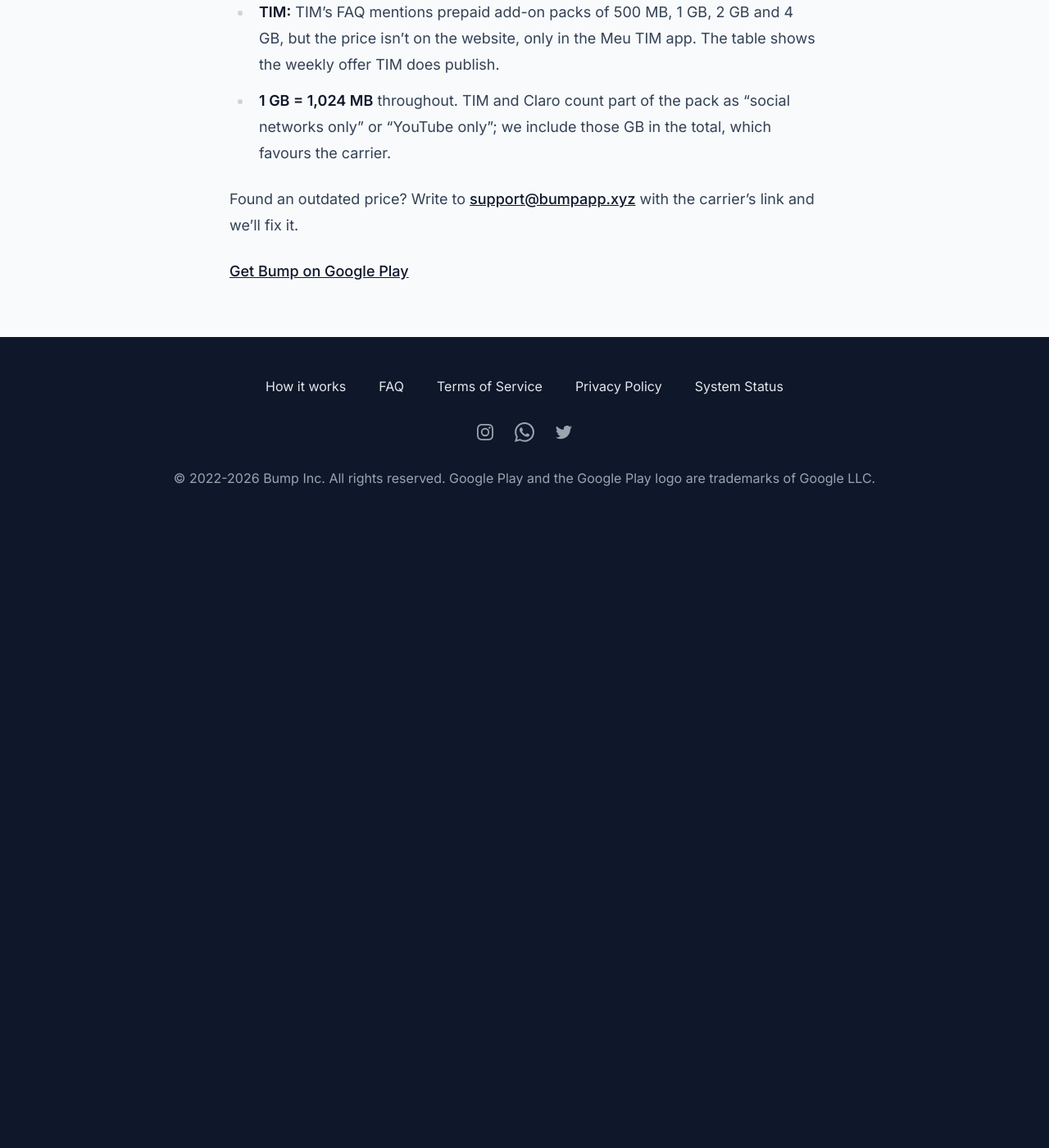
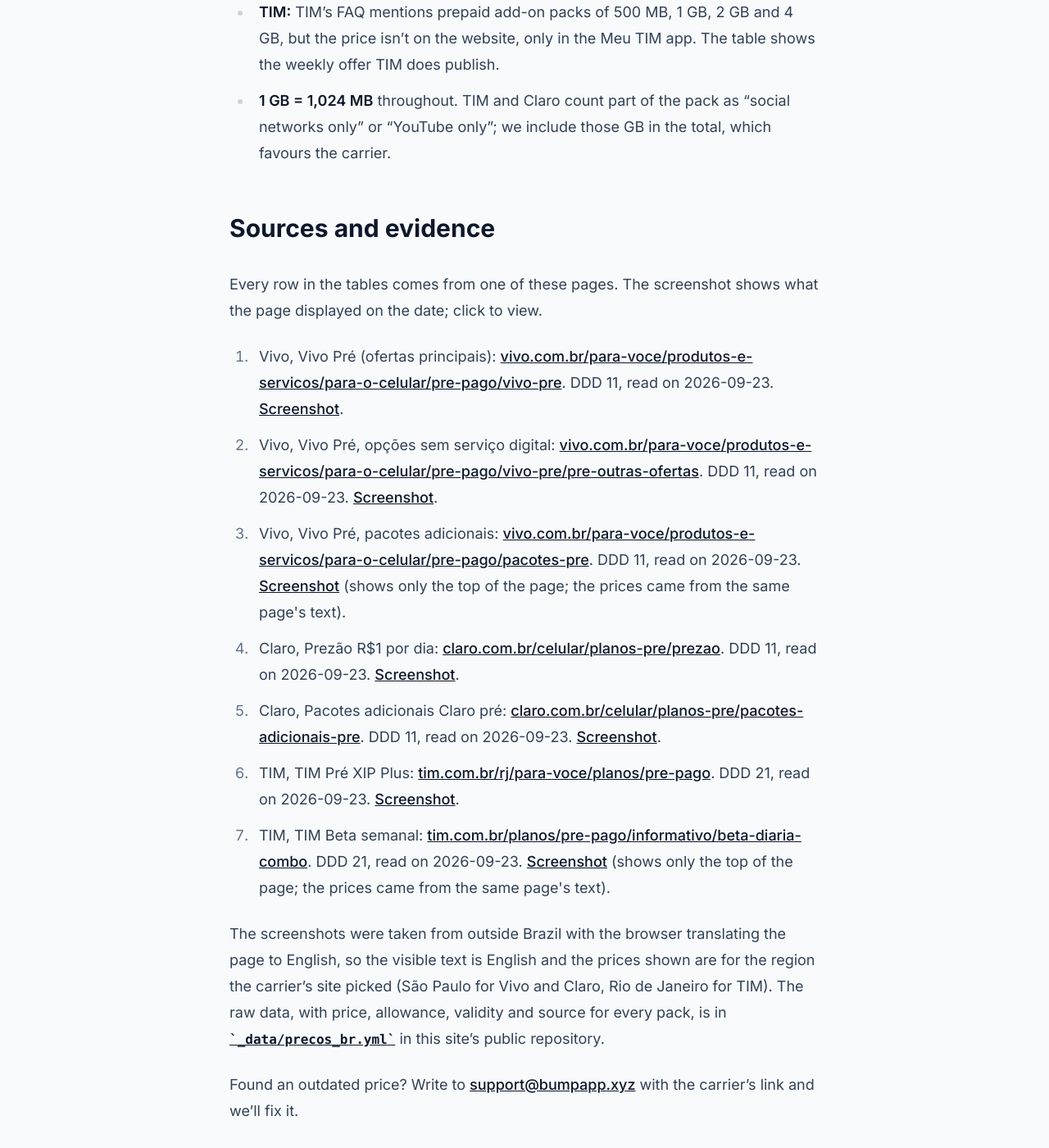
Before and after one commit to BumpApp/bumpapp.github.io, a Jekyll site: the page built from prices/brazil/index.md, in a window 1280 px wide and 1400 px high, scrolled down 4023 px. Shown: the whole window at 82% size. Built offline with Jekyll 4.4.1, drawn with Linux system fonts in a browser that asks for light colours; before the commit the page ends 4666 px from its top, so only the background shows below that.

Commit message:
Precos: sources and evidence section with screenshots
Moves the screenshots to assets/precos-br/ so they are served, lists
each carrier page in _data/precos_br.yml (URL, DDD, screenshot), and
renders a numbered sources list on both pages with the check date and
a link to each screenshot and to the raw data file.

Co-Authored-By: Claude Fable 5.1 <noreply@anthropic.com>

```diff
--- a/_data/precos_br.yml
+++ b/_data/precos_br.yml
@@ -1,8 +1,47 @@
 # Carrier prepaid prices for /pt/precos/. One row per pack.
 # size: large = the pack you buy to cover the month; small = add-on, daily or pay-per-use.
 # R$/GB is computed in the page (price * 1024 / mb). Prices vary by DDD; ddd says which one was checked.
-# Evidence screenshots: brand/precos-br/. Keep `checked` current when a price changes.
+# Evidence screenshots: assets/precos-br/. Keep `checked` current when a price changes.
 checked: 2026-09-23
+# One entry per carrier page read. `shot` is the screenshot in assets/precos-br/ (see the README there).
+sources:
+  - carrier: Vivo
+    page: Vivo Pré (ofertas principais)
+    url: https://vivo.com.br/para-voce/produtos-e-servicos/para-o-celular/pre-pago/vivo-pre
+    ddd: 11
+    shot: 2026-09-23-vivo-pre-sp.jpg
+  - carrier: Vivo
+    page: Vivo Pré, opções sem serviço digital
+    url: https://vivo.com.br/para-voce/produtos-e-servicos/para-o-celular/pre-pago/vivo-pre/pre-outras-ofertas
+    ddd: 11
+    shot: 2026-09-23-vivo-outras-ofertas-sp.jpg
+  - carrier: Vivo
+    page: Vivo Pré, pacotes adicionais
+    url: https://vivo.com.br/para-voce/produtos-e-servicos/para-o-celular/pre-pago/pacotes-pre
+    ddd: 11
+    shot: 2026-09-23-vivo-pacotes-pre-sp-header-only.jpg
+    partial: true
+  - carrier: Claro
+    page: Prezão R$1 por dia
+    url: https://www.claro.com.br/celular/planos-pre/prezao
+    ddd: 11
+    shot: 2026-09-23-claro-prezao-sp.jpg
+  - carrier: Claro
+    page: Pacotes adicionais Claro pré
+    url: https://www.claro.com.br/celular/planos-pre/pacotes-adicionais-pre
+    ddd: 11
+    shot: 2026-09-23-claro-pacotes-adicionais-sp.jpg
+  - carrier: TIM
+    page: TIM Pré XIP Plus
+    url: https://www.tim.com.br/rj/para-voce/planos/pre-pago
+    ddd: 21
+    shot: 2026-09-23-tim-pre-xip-rj.jpg
+  - carrier: TIM
+    page: TIM Beta semanal
+    url: https://www.tim.com.br/planos/pre-pago/informativo/beta-diaria-combo
+    ddd: 21
+    shot: 2026-09-23-tim-beta-diaria-header-only.jpg
+    partial: true
 bump:
   credits_per_brl: 125
   credits_per_mb: 1          # default and maximum a sharer can charge
--- a/prices/brazil/index.md
+++ b/prices/brazil/index.md
@@ -74,6 +74,18 @@ The **data allowance** has no such protection. The gigabytes in a pack last for
 - **TIM:** TIM's FAQ mentions prepaid add-on packs of 500 MB, 1 GB, 2 GB and 4 GB, but the price isn't on the website, only in the Meu TIM app. The table shows the weekly offer TIM does publish.
 - **1 GB = 1,024 MB** throughout. TIM and Claro count part of the pack as "social networks only" or "YouTube only"; we include those GB in the total, which favours the carrier.
 
+## Sources and evidence
+
+Every row in the tables comes from one of these pages. The screenshot shows what the page displayed on the date; click to view.
+
+<ol>
+{%- for src in d.sources %}
+<li>{{ src.carrier }}, {{ src.page }}: <a href="{{ src.url }}" rel="nofollow">{{ src.url | remove: "https://" | remove: "www." }}</a>. DDD {{ src.ddd }}, read on {{ d.checked | date: "%Y-%m-%d" }}. <a href="/assets/precos-br/{{ src.shot }}">Screenshot</a>{% if src.partial %} (shows only the top of the page; the prices came from the same page's text){% endif %}.</li>
+{%- endfor %}
+</ol>
+
+The screenshots were taken from outside Brazil with the browser translating the page to English, so the visible text is English and the prices shown are for the region the carrier's site picked (São Paulo for Vivo and Claro, Rio de Janeiro for TIM). The raw data, with price, allowance, validity and source for every pack, is in [`_data/precos_br.yml`](https://github.com/BumpApp/bumpapp.github.io/blob/main/_data/precos_br.yml) in this site's public repository.
+
 Found an outdated price? Write to [support@bumpapp.xyz](mailto:support@bumpapp.xyz) with the carrier's link and we'll fix it.
 
 [Get Bump on Google Play](https://play.google.com/store/apps/details?id=xyz.bumpapp.prod)
--- a/pt/precos/index.md
+++ b/pt/precos/index.md
@@ -74,6 +74,18 @@ A **franquia de dados** não tem a mesma proteção. Os gigabytes do pacote vale
 - **TIM:** as perguntas frequentes da TIM citam pacotes adicionais pré de 500 MB, 1 GB, 2 GB e 4 GB, mas o preço não aparece no site, só no app Meu TIM. A tabela traz a oferta semanal que a TIM publica.
 - **1 GB = 1.024 MB** em todas as contas. A TIM e a Claro contam parte do pacote como "exclusivo para redes sociais" ou "para YouTube"; incluímos esses GB no total, o que favorece a operadora.
 
+## Fontes e evidências
+
+Cada linha das tabelas vem de uma destas páginas. A captura de tela mostra o que a página exibia na data; clique para ver.
+
+<ol>
+{%- for src in d.sources %}
+<li>{{ src.carrier }}, {{ src.page }}: <a href="{{ src.url }}" rel="nofollow">{{ src.url | remove: "https://" | remove: "www." }}</a>. DDD {{ src.ddd }}, lida em {{ d.checked | date: "%d/%m/%Y" }}. <a href="/assets/precos-br/{{ src.shot }}">Captura</a>{% if src.partial %} (mostra só o topo da página; os preços vieram do texto da mesma página){% endif %}.</li>
+{%- endfor %}
+</ol>
+
+As capturas foram feitas de fora do Brasil, com o navegador traduzindo a página para inglês, então o texto visível está em inglês e os preços exibidos são os da região que o site da operadora escolheu (São Paulo para Vivo e Claro, Rio de Janeiro para TIM). Os dados brutos, com preço, franquia, validade e fonte de cada pacote, estão em [`_data/precos_br.yml`](https://github.com/BumpApp/bumpapp.github.io/blob/main/_data/precos_br.yml) no repositório público deste site.
+
 Achou um preço desatualizado? Escreva para [support@bumpapp.xyz](mailto:support@bumpapp.xyz) com o link da operadora e corrigimos.
 
 [Baixe o Bump na Google Play](https://play.google.com/store/apps/details?id=xyz.bumpapp.prod)
```
Also changed, not shown: assets/precos-br/README.md (renamed from brand/precos-br/README.md, +1 -1 lines), assets/precos-br/2026-09-23-claro-pacotes-adicionais-sp.jpg (renamed from brand/precos-br/2026-09-23-claro-pacotes-adicionais-sp.jpg), assets/precos-br/2026-09-23-claro-prezao-sp.jpg (renamed from brand/precos-br/2026-09-23-claro-prezao-sp.jpg), assets/precos-br/2026-09-23-tim-beta-diaria-header-only.jpg (renamed from brand/precos-br/2026-09-23-tim-beta-diaria-header-only.jpg), assets/precos-br/2026-09-23-tim-pre-xip-rj.jpg (renamed from brand/precos-br/2026-09-23-tim-pre-xip-rj.jpg), assets/precos-br/2026-09-23-vivo-outras-ofertas-sp.jpg (renamed from brand/precos-br/2026-09-23-vivo-outras-ofertas-sp.jpg), assets/precos-br/2026-09-23-vivo-pacotes-pre-sp-header-only.jpg (renamed from brand/precos-br/2026-09-23-vivo-pacotes-pre-sp-header-only.jpg), assets/precos-br/2026-09-23-vivo-pre-sp.jpg (renamed from brand/precos-br/2026-09-23-vivo-pre-sp.jpg).
